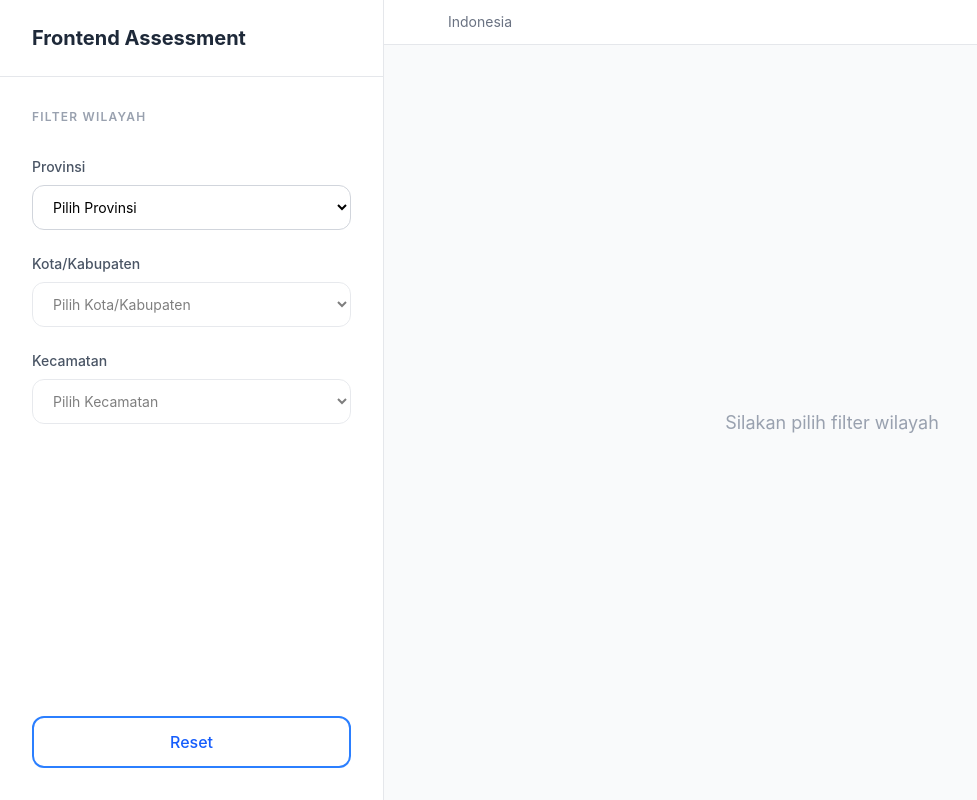
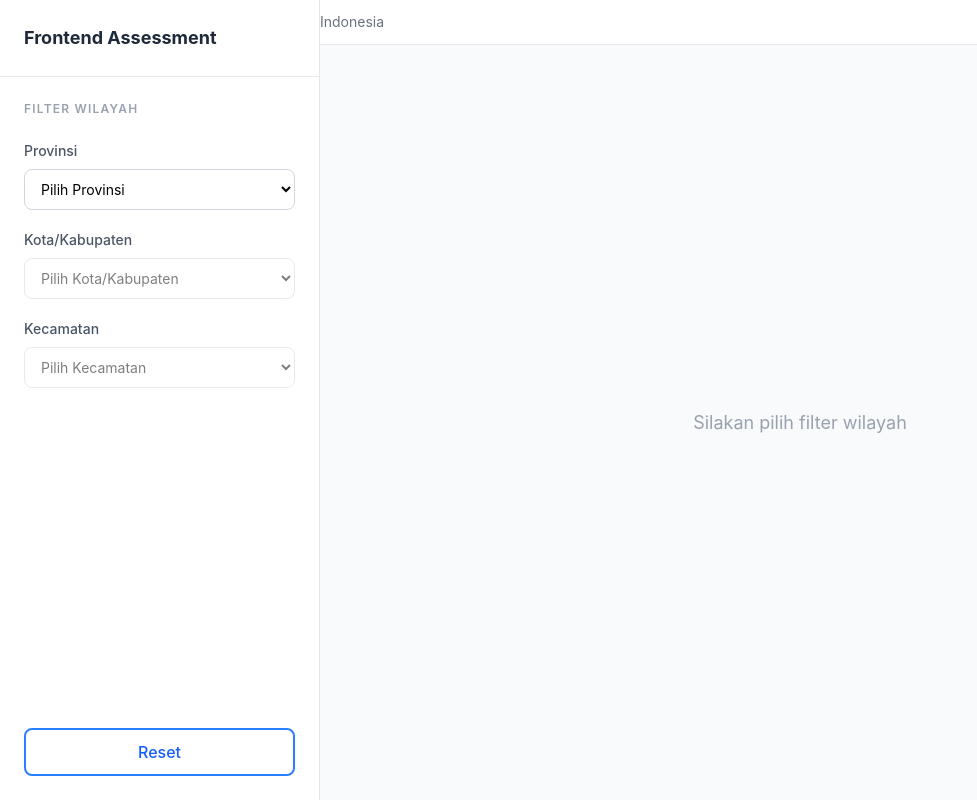
Before and after one commit to RirinnurFatimah/FrontendAssesment, a React (Vite) app: page / in a window 1280 px wide. Shown: the whole page, without its empty margins (0-977 px from the left). Built offline with nearby package versions, Linux system fonts and the light colour scheme.

Commit message:
Update FilterPage.tsx

```diff
--- a/src/pages/FilterPage.tsx
+++ b/src/pages/FilterPage.tsx
@@ -71,34 +71,34 @@ export default function FilterPage() {
   const districtName = data.districts.find((d) => d.id === selectedDistrict)?.name;
 
   return (
-    <div className="flex flex-col lg:flex-row min-h-screen bg-gray-100">
+    <div className="flex min-h-screen bg-gray-100 overflow-x-hidden">
 
-      {/* SIDEBAR */}
-      <aside className="w-full lg:w-96 bg-white border-r border-gray-200 flex flex-col flex-shrink-0">
+      {/* SIDEBAR - Fixed di kiri */}
+      <aside className="w-80 h-screen fixed left-0 top-0 bg-white border-r border-gray-200 flex flex-col flex-shrink-0 overflow-y-auto">
 
         {/* HEADER */}
-        <div className="px-4 lg:px-8 py-4 lg:py-6 border-b border-gray-200">
-          <h1 className="text-lg lg:text-xl font-bold text-gray-800">
+        <div className="px-6 py-6 border-b border-gray-200">
+          <h1 className="text-lg font-bold text-gray-800">
             Frontend Assessment
           </h1>
         </div>
 
         {/* FILTER AREA */}
-        <div className="px-4 lg:px-8 py-4 lg:py-8 flex-1 flex flex-col justify-between">
+        <div className="px-6 py-6 flex-1 flex flex-col justify-between">
 
           <div>
-            <p className="text-xs font-semibold text-gray-400 tracking-widest mb-6 lg:mb-8">
+            <p className="text-xs font-semibold text-gray-400 tracking-widest mb-6">
               FILTER WILAYAH
             </p>
 
             {/* PROVINSI */}
-            <div className="mb-4 lg:mb-6">
+            <div className="mb-5">
               <label className="block text-sm font-medium text-gray-600 mb-2">
                 Provinsi
               </label>
               <select
                 name="province"
-                className="w-full border border-gray-300 rounded-xl px-3 lg:px-4 py-2.5 lg:py-3 text-sm focus:ring-2 focus:ring-blue-500 outline-none"
+                className="w-full border border-gray-300 rounded-lg px-3 py-2.5 text-sm focus:ring-2 focus:ring-blue-500 outline-none"
                 value={selectedProvince ?? ""}
                 onChange={(e) => {
                   const val = Number(e.target.value) || null;
@@ -115,13 +115,13 @@ export default function FilterPage() {
             </div>
 
             {/* KOTA/KABUPATEN */}
-            <div className="mb-4 lg:mb-6">
+            <div className="mb-5">
               <label className="block text-sm font-medium text-gray-600 mb-2">
                 Kota/Kabupaten
               </label>
               <select
                 name="regency"
-                className="w-full border border-gray-300 rounded-xl px-3 lg:px-4 py-2.5 lg:py-3 text-sm disabled:opacity-50"
+                className="w-full border border-gray-300 rounded-lg px-3 py-2.5 text-sm disabled:opacity-50"
                 value={selectedRegency ?? ""}
                 disabled={!selectedProvince}
                 onChange={(e) => {
@@ -138,13 +138,13 @@ export default function FilterPage() {
             </div>
 
             {/* KECAMATAN */}
-            <div className="mb-6 lg:mb-10">
+            <div className="mb-6">
               <label className="block text-sm font-medium text-gray-600 mb-2">
                 Kecamatan
               </label>
               <select
                 name="district"
-                className="w-full border border-gray-300 rounded-xl px-3 lg:px-4 py-2.5 lg:py-3 text-sm disabled:opacity-50"
+                className="w-full border border-gray-300 rounded-lg px-3 py-2.5 text-sm disabled:opacity-50"
                 value={selectedDistrict ?? ""}
                 disabled={!selectedRegency}
                 onChange={(e) =>
@@ -162,74 +162,74 @@ export default function FilterPage() {
           {/* RESET */}
           <button
             onClick={resetFilters}
-            className="w-full border-2 border-blue-500 text-blue-600 rounded-xl py-2.5 lg:py-3 font-medium hover:bg-blue-50 transition"
+            className="w-full border-2 border-blue-500 text-blue-600 rounded-lg py-2.5 font-medium hover:bg-blue-50 transition"
           >
             Reset
           </button>
         </div>
       </aside>
 
-      {/* MAIN */}
-      <main className="flex-1 flex flex-col">
+      {/* MAIN - Di kanan sidebar */}
+      <main className="ml-80 flex-1 flex flex-col min-h-screen">
 
         {/* BREADCRUMB */}
-        <div className="breadcrumb bg-white border-b border-gray-200 py-4 lg:py-6">
-        <div className="px-4 lg:px-16 text-sm text-gray-500">
-          Indonesia
-          {provinceName && ` › ${provinceName}`}
-          {regencyName && ` › ${regencyName}`}
-          {districtName && ` › ${districtName}`}
+        <div className="breadcrumb bg-white border-b border-gray-200 py-5 px-8">
+          <div className="text-sm text-gray-500">
+            Indonesia
+            {provinceName && ` › ${provinceName}`}
+            {regencyName && ` › ${regencyName}`}
+            {districtName && ` › ${districtName}`}
+          </div>
         </div>
-      </div>
 
         {/* CONTENT */}
-        <div className="flex-1 bg-gray-50 flex items-center justify-center p-4 lg:p-8">
+        <div className="flex-1 bg-gray-50 flex items-center justify-center p-8">
 
-          <div className="text-center space-y-8 lg:space-y-14">
+          <div className="text-center space-y-10">
 
             {provinceName && (
-              <div className="space-y-2 lg:space-y-3">
+              <div className="space-y-2">
                 <p className="text-xs tracking-[0.3em] text-blue-500 font-semibold">
                   PROVINSI
                 </p>
-                <h1 className="text-3xl lg:text-6xl font-bold text-gray-800">
+                <h1 className="text-5xl font-bold text-gray-800">
                   {provinceName}
                 </h1>
               </div>
             )}
 
             {provinceName && regencyName && (
-              <div className="text-gray-400 text-2xl lg:text-3xl">↓</div>
+              <div className="text-gray-400 text-3xl">↓</div>
             )}
 
             {regencyName && (
-              <div className="space-y-2 lg:space-y-3">
+              <div className="space-y-2">
                 <p className="text-xs tracking-[0.3em] text-blue-500 font-semibold">
                   KOTA / KABUPATEN
                 </p>
-                <h1 className="text-2xl lg:text-5xl font-bold text-gray-800">
+                <h1 className="text-4xl font-bold text-gray-800">
                   {regencyName}
                 </h1>
               </div>
             )}
 
             {regencyName && districtName && (
-              <div className="text-gray-400 text-2xl lg:text-3xl">↓</div>
+              <div className="text-gray-400 text-3xl">↓</div>
             )}
 
             {districtName && (
-              <div className="space-y-2 lg:space-y-3">
+              <div className="space-y-2">
                 <p className="text-xs tracking-[0.3em] text-blue-500 font-semibold">
                   KECAMATAN
                 </p>
-                <h1 className="text-xl lg:text-4xl font-bold text-gray-800">
+                <h1 className="text-3xl font-bold text-gray-800">
                   {districtName}
                 </h1>
               </div>
             )}
 
             {!provinceName && (
-              <p className="text-gray-400 text-base lg:text-lg">
+              <p className="text-gray-400 text-lg">
                 Silakan pilih filter wilayah
               </p>
             )}
```
